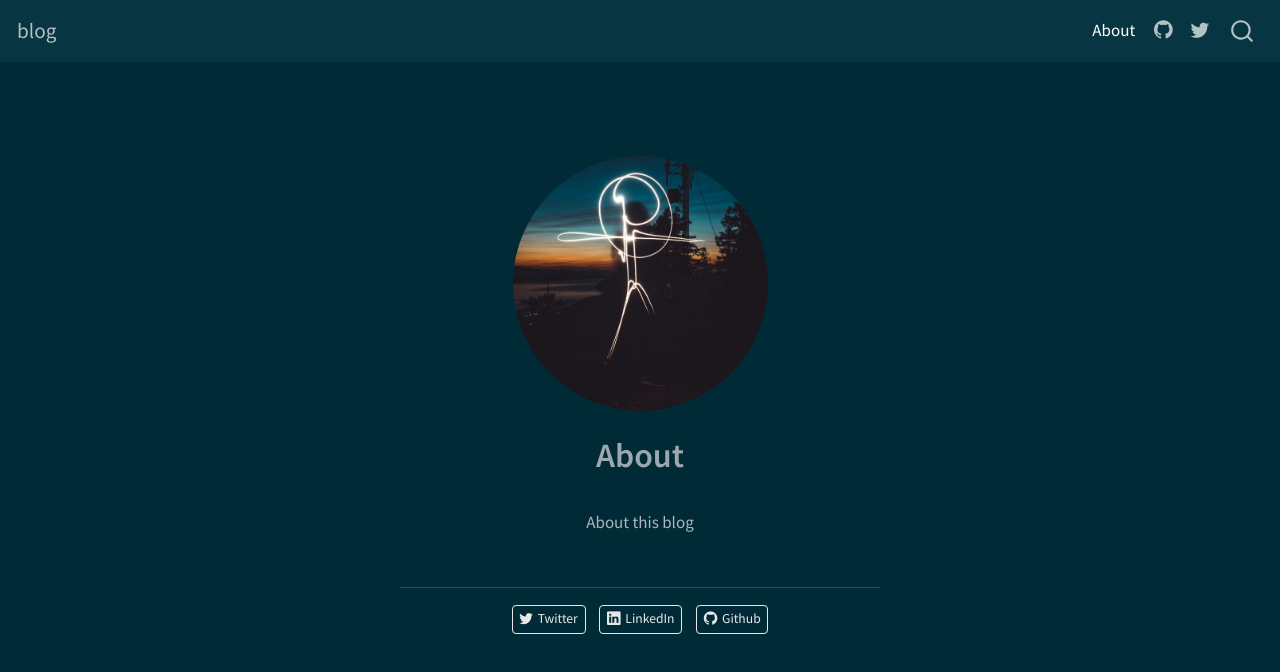
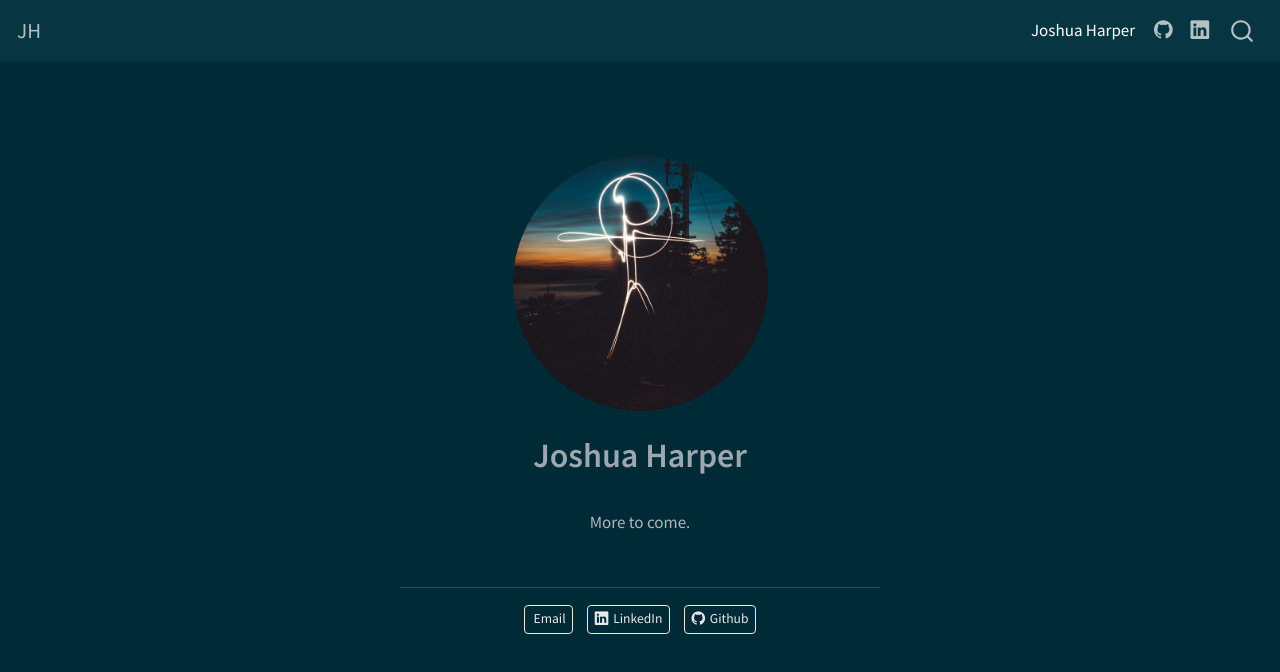
Before and after one commit to JoshuaHarper98/MyBlog, a plain HTML site: page docs/about.html in a window 1280 px wide. Drawn offline with Linux system fonts and the light colour scheme.

Commit message:
Add files via upload

```diff
--- a/docs/about.html
+++ b/docs/about.html
@@ -7,7 +7,7 @@
 <meta name="viewport" content="width=device-width, initial-scale=1.0, user-scalable=yes">
 
 
-<title>blog - About</title>
+<title>JH - Joshua Harper</title>
 <style>
 code{white-space: pre-wrap;}
 span.smallcaps{font-variant: small-caps;}
@@ -70,7 +70,7 @@ ul.task-list li input[type="checkbox"] {
       <div class="navbar-container container-fluid">
       <div class="navbar-brand-container">
     <a class="navbar-brand" href="./index.html">
-    <span class="navbar-title">blog</span>
+    <span class="navbar-title">JH</span>
     </a>
   </div>
             <div id="quarto-search" class="" title="Search"></div>
@@ -81,15 +81,15 @@ ul.task-list li input[type="checkbox"] {
             <ul class="navbar-nav navbar-nav-scroll ms-auto">
   <li class="nav-item">
     <a class="nav-link active" href="./about.html" rel="" target="" aria-current="page">
- <span class="menu-text">About</span></a>
+ <span class="menu-text">Joshua Harper</span></a>
   </li>
   <li class="nav-item compact">
-    <a class="nav-link" href="https://github.com/" rel="" target=""><i class="bi bi-github" role="img">
+    <a class="nav-link" href="https://github.com/JoshuaHarper98" rel="" target=""><i class="bi bi-github" role="img">
 </i>
  <span class="menu-text"></span></a>
   </li>
   <li class="nav-item compact">
-    <a class="nav-link" href="https://twitter.com" rel="" target=""><i class="bi bi-twitter" role="img">
+    <a class="nav-link" href="https://linkedin.com/in/joshuaharper-" rel="" target=""><i class="bi bi-linkedin" role="img">
 </i>
  <span class="menu-text"></span></a>
   </li>
@@ -111,26 +111,26 @@ ul.task-list li input[type="checkbox"] {
   round " style="height: 15em; width: 15em;">
  <header id="title-block-header" class="quarto-title-block default">
 <div class="quarto-title">
-<h1 class="title">About</h1>
+<h1 class="title">Joshua Harper</h1>
 </div>
 <div class="quarto-title-meta">
   </div>
 </header><main class="content" id="quarto-document-content">
-<p>About this blog</p>
+<p>More to come.</p>
 
 
 </main>
   <hr class="about-sep">
    <div class="about-links">
-  <a href="https://twitter.com" class="about-link" rel="" target="">
-    <i class="bi bi-twitter"></i>
-     <span class="about-link-text">Twitter</span>
+  <a href="/Josh.Harper@live.co.uk" class="about-link" rel="" target="">
+    <i class="bi bi-email"></i>
+     <span class="about-link-text">Email</span>
   </a>
-  <a href="https://linkedin.com" class="about-link" rel="" target="">
+  <a href="https://linkedin.com/in/joshuaharper-" class="about-link" rel="" target="">
     <i class="bi bi-linkedin"></i>
      <span class="about-link-text">LinkedIn</span>
   </a>
-  <a href="https://github.com" class="about-link" rel="" target="">
+  <a href="https://github.com/JoshuaHarper98" class="about-link" rel="" target="">
     <i class="bi bi-github"></i>
      <span class="about-link-text">Github</span>
   </a>
--- a/docs/search.json
+++ b/docs/search.json
@@ -2,14 +2,14 @@
   {
     "objectID": "about.html",
     "href": "about.html",
-    "title": "About",
+    "title": "Joshua Harper",
     "section": "",
-    "text": "About this blog"
+    "text": "More to come."
   },
   {
     "objectID": "index.html",
     "href": "index.html",
-    "title": "blog",
+    "title": "Joshua Harper - Projects",
     "section": "",
     "text": "Pass or Crash: Investigating the Link between Driving Test Pass Rates and Accident Numbers.\n\n\n\n\n\n\n\npython\n\n\nvisualisation\n\n\nstatistics\n\n\n\n\n\n\n\n\n\n\n\nMay 16, 2023\n\n\nJoshua Harper\n\n\n\n\n\n\nNo matching items"
   },
```
Also changed, not shown: docs/index.html (+6 -6 lines), docs/posts/pass-or-crash/index.html (+5 -5 lines).
